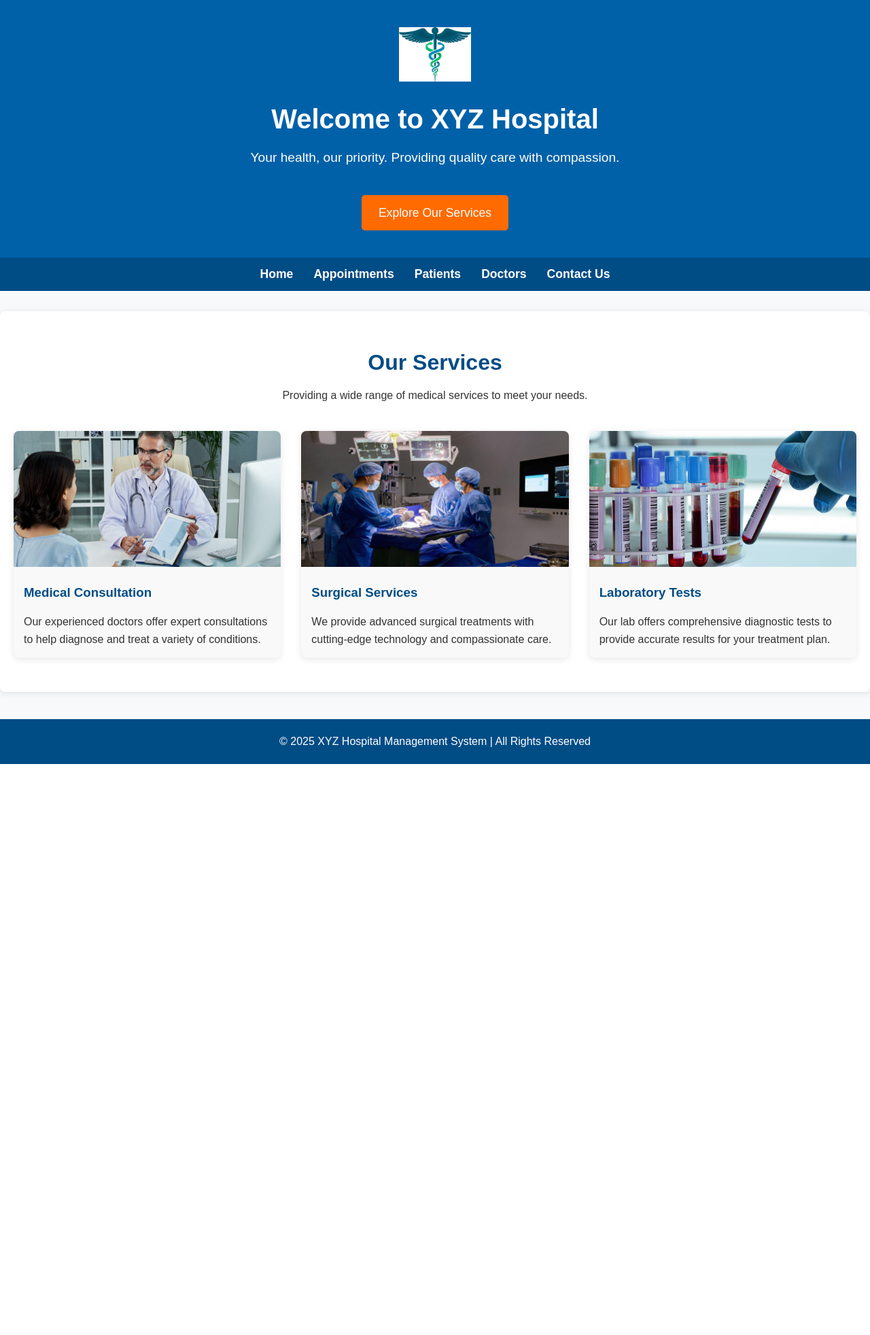
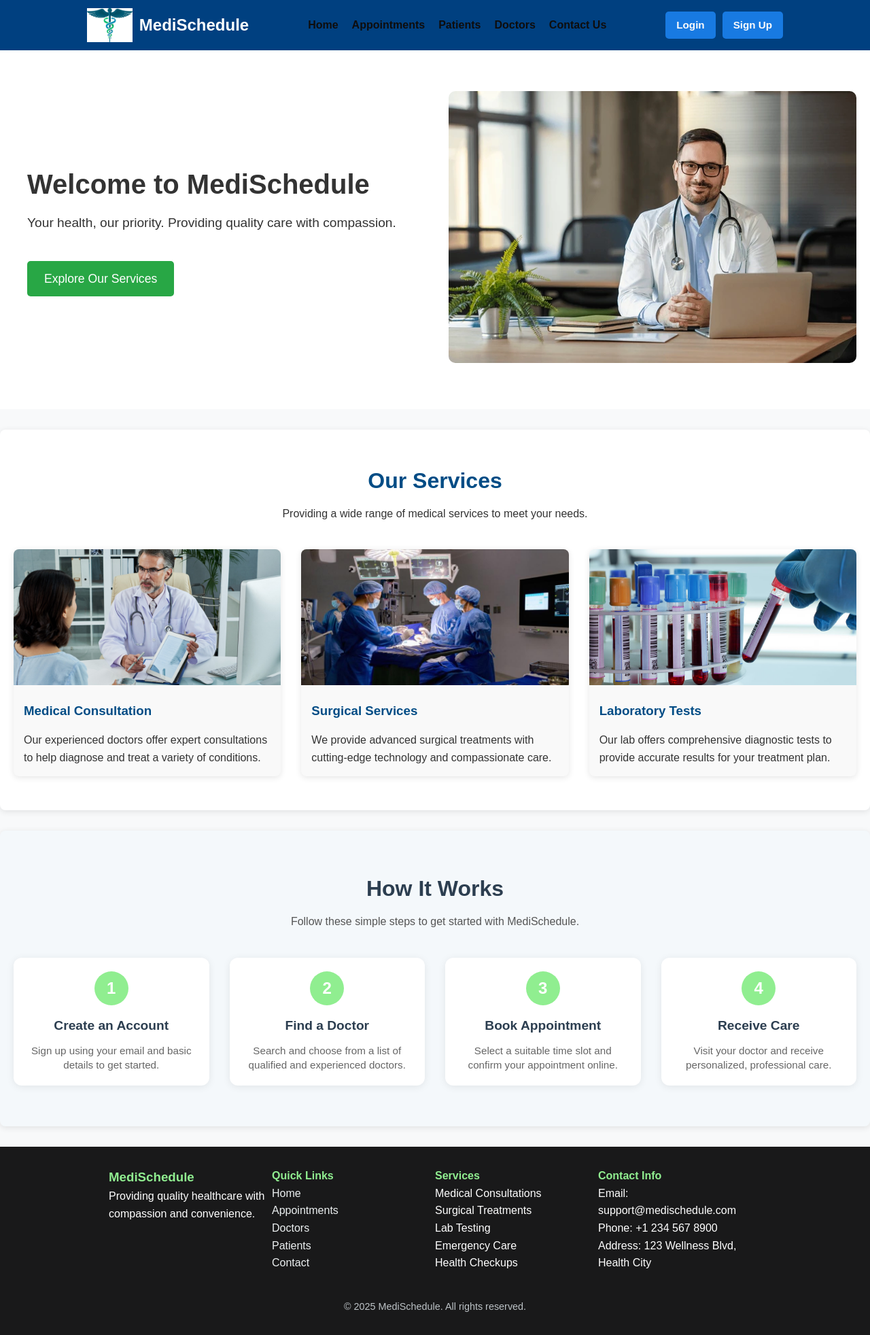
Before and after one commit to shravyamnayak/dbms-project, a Flask app: page / in a window 1280 px wide. Shown: the whole page at 68% size. Before the commit the page ends 1124 px from the top, so only its background shows below. Run offline with Flask 3, Linux system fonts and the light colour scheme.

Commit message:
Update homepage layout and styles

```diff
--- a/static/styles.css
+++ b/static/styles.css
@@ -19,56 +19,115 @@ body {
     padding: 0 15px;
 }
 
-/* Header Styles */
-header {
-    background-color: #0061a8;
-    color: white;
-    padding: 40px 0;
-    text-align: center;
+/* Header Section */
+.split-header {
+    display: flex;
+    justify-content: space-between;
+    align-items: center;
+    padding: 60px 20px;
+    background-color:rgb(255, 255, 255);
+    color: #333333;
+    flex-wrap: wrap;
   }
-
-header h1 {
+  .header-left {
+    flex: 1;
+    padding: 20px;
+  }
+  .header-left h2 {
+    font-size: 2.5rem;
     margin-bottom: 10px;
-    font-size: 2.5rem;
   }
-
-header p {
+  .header-left p {
     font-size: 1.2rem;
     margin-bottom: 20px;
   }
-
-.logo {
-    height: 80px;
-    margin-bottom: 15px;
+  .header-right {
+    flex: 1;
+    text-align: center;
+  }
+  .header-banner {
+    max-width: 100%;
+    height: auto;
+    border-radius: 10px;
   }
 
   /* Navigation Styles */
   nav {
-    background-color: #004c85;
-    padding: 10px 0;
+    background-color: #004080;
+    padding: 12px 20px;
+  }
+  .nav-container {
+    display: flex;
+    justify-content: space-between;
+    align-items: center;
+    flex-wrap: wrap;
+  }
+  .nav-left {
+    display: flex;
+    align-items: center;
+    gap: 10px;
+  }
+  .nav-logo {
+    height: 50px;
+  }
+  .site-title {
+    color: #ffffff;
+    font-size: 1.5rem;
+  }
+  .nav-menu {
+    display: flex;
+    gap: 20px;
+    list-style: none;
+    margin: 10px 0;
+  }
+  .nav-menu li a {
+    color: rgb(14, 13, 13);
+    text-decoration: none;
+    font-weight: bold;
+    font-size: 1rem;
+    transition: color 0.3s;
+  }
+  .nav-menu li a:hover {
+    color: #f0e6e6;
+  }
+  .nav-right {
+    display: flex;
+    gap: 10px;
+  }
+  .nav-button {
+    background-color: #187ae2;
+    color: rgb(252, 251, 251);
+    padding: 8px 16px;
+    text-decoration: none;
+    border-radius: 5px;
+    font-size: 0.95rem;
+    font-weight: bold;
+    transition: background-color 0.3s;
+  }
+  .nav-button:hover {
+    background-color: #3c8eed;
   }
 
-nav ul {
-    list-style-type: none;
-    display: flex;
-    justify-content: center;
-    flex-wrap: wrap;
+
+  /* Responsive Adjustments */
+  @media (max-width: 768px) {
+    .nav-container {
+      flex-direction: column;
+      align-items: flex-start;
+      gap: 15px;
     }
-
-nav ul li {
-    margin: 0 15px;
+    .nav-menu {
+      flex-direction: column;
+      gap: 10px;
     }
-
-nav ul li a {
-    color: white;
-    text-decoration: none;
-    font-weight: bold;
-    font-size: 1.1rem;
-    transition: color 0.3s;
+    .nav-right {
+      flex-direction: column;
+      width: 100%;
     }
-
-nav ul li a:hover {
-    color: #b3d9ff;
+    .header-left,
+    .header-right {
+      text-align: center;
+    }
   }
 
 /* Section Styles */
@@ -291,7 +350,7 @@ nav ul li a:hover {
 /* Buttons */
 .cta-button {
     display: inline-block;
-    background-color: #ff6b00;
+    background-color: #28A745;
     color: white;
     padding: 12px 25px;
     border: none;
@@ -304,16 +363,7 @@ nav ul li a:hover {
 }
 
 .cta-button:hover {
-    background-color: #e65c00;
-}
-
-/* Footer Styles */
-footer {
-    background-color: #004c85;
-    color: white;
-    text-align: center;
-    padding: 20px 0;
-    margin-top: 40px;
+    background-color: #218838;
 }
 
 /* Responsive Styles */
@@ -342,3 +392,137 @@ footer {
         padding: 10px;
     }
 }
+.steps-grid {
+    display: flex;
+    flex-wrap: wrap;
+    justify-content: space-around;
+    gap: 20px;
+    margin-top: 30px;
+}
+
+.step-card {
+    background-color: #f9f9f9;
+    padding: 20px;
+    border-radius: 12px;
+    width: 220px;
+    text-align: center;
+    box-shadow: 0 4px 6px rgba(0,0,0,0.1);
+    transition: transform 0.3s ease;
+}
+
+.step-card:hover {
+    transform: translateY(-5px);
+}
+
+.step-number {
+    font-size: 2rem;
+    color:lightgreen;
+    font-weight: bold;
+    margin-bottom: 10px;
+}
+.steps-list {
+    list-style: none;
+    padding: 0;
+    margin: 0 auto;
+    max-width: 800px;
+}
+
+.step-item {
+    display: flex;
+    align-items: flex-start;
+    margin-bottom: 30px;
+    gap: 20px;
+}
+
+.step-icon {
+    font-size: 2.5rem;
+    color: lightgreen;
+    min-width: 50px;
+    text-align: center;
+}
+
+.step-content h3 {
+    margin: 0 0 5px;
+    font-size: 1.2rem;
+    color: #2c3e50;
+}
+
+.step-content p {
+    margin: 0;
+    color: #555;
+}
+/* How It Works Section */
+#how-it-works {
+    padding: 60px 20px;
+    background-color: #f4f8fb;
+}
+
+#how-it-works .section-header {
+    text-align: center;
+    margin-bottom: 40px;
+}
+
+#how-it-works .section-header h2 {
+    font-size: 2rem;
+    color: #2c3e50;
+    margin-bottom: 10px;
+}
+
+#how-it-works .section-header p {
+    color: #555;
+    font-size: 1rem;
+    max-width: 600px;
+    margin: 0 auto;
+}
+
+/* Steps Container */
+.steps-horizontal {
+    display: flex;
+    justify-content: space-between;
+    flex-wrap: wrap;
+    gap: 30px;
+}
+
+/* Individual Step Card */
+.step-card {
+    flex: 1 1 200px;
+    background-color: #ffffff;
+    padding: 20px;
+    text-align: center;
+    border-radius: 12px;
+    box-shadow: 0 2px 12px rgba(0, 0, 0, 0.08);
+    transition: transform 0.3s ease, box-shadow 0.3s ease;
+}
+
+.step-card:hover {
+    transform: translateY(-5px);
+    box-shadow: 0 4px 16px rgba(0, 0, 0, 0.12);
+}
+
+/* Circular Step Number */
+.step-circle {
+    width: 50px;
+    height: 50px;
+    background-color: lightgreen;
+    color: white;
+    font-size: 1.5rem;
+    font-weight: bold;
+    border-radius: 50%;
+    display: flex;
+    justify-content: center;
+    align-items: center;
+    margin: 0 auto 15px;
+}
+
+/* Headings and Paragraphs */
+.step-card h3 {
+    font-size: 1.2rem;
+    color: #2c3e50;
+    margin-bottom: 10px;
+}
+
+.step-card p {
+    font-size: 0.95rem;
+    color: #666;
+    line-height: 1.4;
+}
--- /dev/null
+++ b/templates/footer.html
@@ -0,0 +1,46 @@
+<footer style="background-color: #19191a; color: white; padding: 30px 0;">
+    <div style="max-width: 1000px; margin: auto; padding: 0 20px; display: flex; flex-wrap: wrap; justify-content: space-between;">
+
+        <!-- Branding -->
+        <div style="flex: 1 1 200px; margin-bottom: 20px;">
+            <h3 style="color: lightgreen;">MediSchedule</h3>
+            <p>Providing quality healthcare with compassion and convenience.</p>
+        </div>
+
+        <!-- Quick Links -->
+        <div style="flex: 1 1 200px; margin-bottom: 20px;">
+            <h4 style="color: lightgreen;">Quick Links</h4>
+            <ul style="list-style: none; padding: 0;">
+                <li><a href="/" style="color: #ecf0f1; text-decoration: none;">Home</a></li>
+                <li><a href="/appointments" style="color: #ecf0f1; text-decoration: none;">Appointments</a></li>
+                <li><a href="/doctors" style="color: #ecf0f1; text-decoration: none;">Doctors</a></li>
+                <li><a href="/patients" style="color: #ecf0f1; text-decoration: none;">Patients</a></li>
+                <li><a href="/contact" style="color: #ecf0f1; text-decoration: none;">Contact</a></li>
+            </ul>
+        </div>
+
+        <!-- Services -->
+        <div style="flex: 1 1 200px; margin-bottom: 20px;">
+            <h4 style="color: lightgreen;">Services</h4>
+            <ul style="list-style: none; padding: 0;">
+                <li>Medical Consultations</li>
+                <li>Surgical Treatments</li>
+                <li>Lab Testing</li>
+                <li>Emergency Care</li>
+                <li>Health Checkups</li>
+            </ul>
+        </div>
+
+        <!-- Contact Info -->
+        <div style="flex: 1 1 200px; margin-bottom: 20px;">
+            <h4 style="color: lightgreen;">Contact Info</h4>
+            <p>Email: support@medischedule.com</p>
+            <p>Phone: +1 234 567 8900</p>
+            <p>Address: 123 Wellness Blvd, Health City</p>
+        </div>
+    </div>
+
+    <div style="text-align: center; margin-top: 20px; font-size: 0.9em; color: #bdc3c7;">
+        &copy; 2025 MediSchedule. All rights reserved.
+    </div>
+</footer>
--- a/templates/index.html
+++ b/templates/index.html
@@ -8,28 +8,37 @@
 </head>
 <body>
 
-    <!-- Header Section -->
-    <header>
-        <div class="container">
-            <img src="static/hospital-logo.png" alt="Hospital Logo" class="logo">
-            <h1>Welcome to XYZ Hospital</h1>
-            <p>Your health, our priority. Providing quality care with compassion.</p>
-            <a href="#services-section" class="cta-button">Explore Our Services</a>
-        </div>
-    </header>
-
-    <!-- Navigation Bar -->
-    <nav>
-        <div class="container">
-            <ul>
+       <!-- Navigation Bar -->
+       <nav>
+        <div class="container nav-container">
+            <div class="nav-left">
+                <img src="static/hospital-logo.png" alt="MediSchedule Logo" class="nav-logo" />
+                <h1 class="site-title">MediSchedule</h1>
+            </div>
+            <ul class="nav-menu">
                 <li><a href="#home">Home</a></li>
                 <li><a href="appointments">Appointments</a></li>
                 <li><a href="patients">Patients</a></li>
                 <li><a href="doctors">Doctors</a></li>
                 <li><a href="contact">Contact Us</a></li>
             </ul>
+            <div class="nav-right">
+                <a href="login" class="nav-button">Login</a>
+                <a href="signup" class="nav-button">Sign Up</a>
+            </div>
         </div>
     </nav>
+        <!-- Header Section -->
+        <header id="home" class="split-header">
+            <div class="header-left">
+                <h2>Welcome to MediSchedule</h2>
+                <p>Your health, our priority. Providing quality care with compassion.</p>
+                <a href="#services-section" class="cta-button">Explore Our Services</a>
+            </div>
+            <div class="header-right">
+                <img src="static/doctor-photo.png" alt="Hospital Banner" class="header-banner" />
+            </div>
+        </header>
 
     <!-- Main Services Section -->
     <section id="services-section" class="section-container">
@@ -57,13 +66,41 @@
         </div>
     </section>
 
+<!-- How It Works Section -->
+<section id="how-it-works" class="section-container">
+    <div class="section-header">
+        <h2>How It Works</h2>
+        <p>Follow these simple steps to get started with MediSchedule.</p>
+    </div>
+
+    <div class="steps-horizontal">
+        <div class="step-card">
+            <div class="step-circle">1</div>
+            <h3>Create an Account</h3>
+            <p>Sign up using your email and basic details to get started.</p>
+        </div>
+        <div class="step-card">
+            <div class="step-circle">2</div>
+            <h3>Find a Doctor</h3>
+            <p>Search and choose from a list of qualified and experienced doctors.</p>
+        </div>
+        <div class="step-card">
+            <div class="step-circle">3</div>
+            <h3>Book Appointment</h3>
+            <p>Select a suitable time slot and confirm your appointment online.</p>
+        </div>
+        <div class="step-card">
+            <div class="step-circle">4</div>
+            <h3>Receive Care</h3>
+            <p>Visit your doctor and receive personalized, professional care.</p>
+        </div>
+    </div>
+</section>
+
     <!-- Footer Section -->
-    <footer>
-        <div class="container">
-            <p>&copy; 2025 XYZ Hospital Management System | All Rights Reserved</p>
-        </div>
-    </footer>
+    {% include 'footer.html' %}
 
-    <script src="static/scipts/app.js"></script>
+
+    <script src="static/scripts/app.js"></script>
 </body>
 </html>
```
Also changed, not shown: templates/appointments.html (+18 -27 lines), templates/contact.html (+17 -20 lines), templates/doctors.html (+13 -16 lines), templates/login.html (added, +24 -0 lines), templates/patients.html (+13 -16 lines), templates/signup.html (added, +27 -0 lines), static/doctor-photo.png (added). Lines whose indentation alone changed are shown as unchanged.
